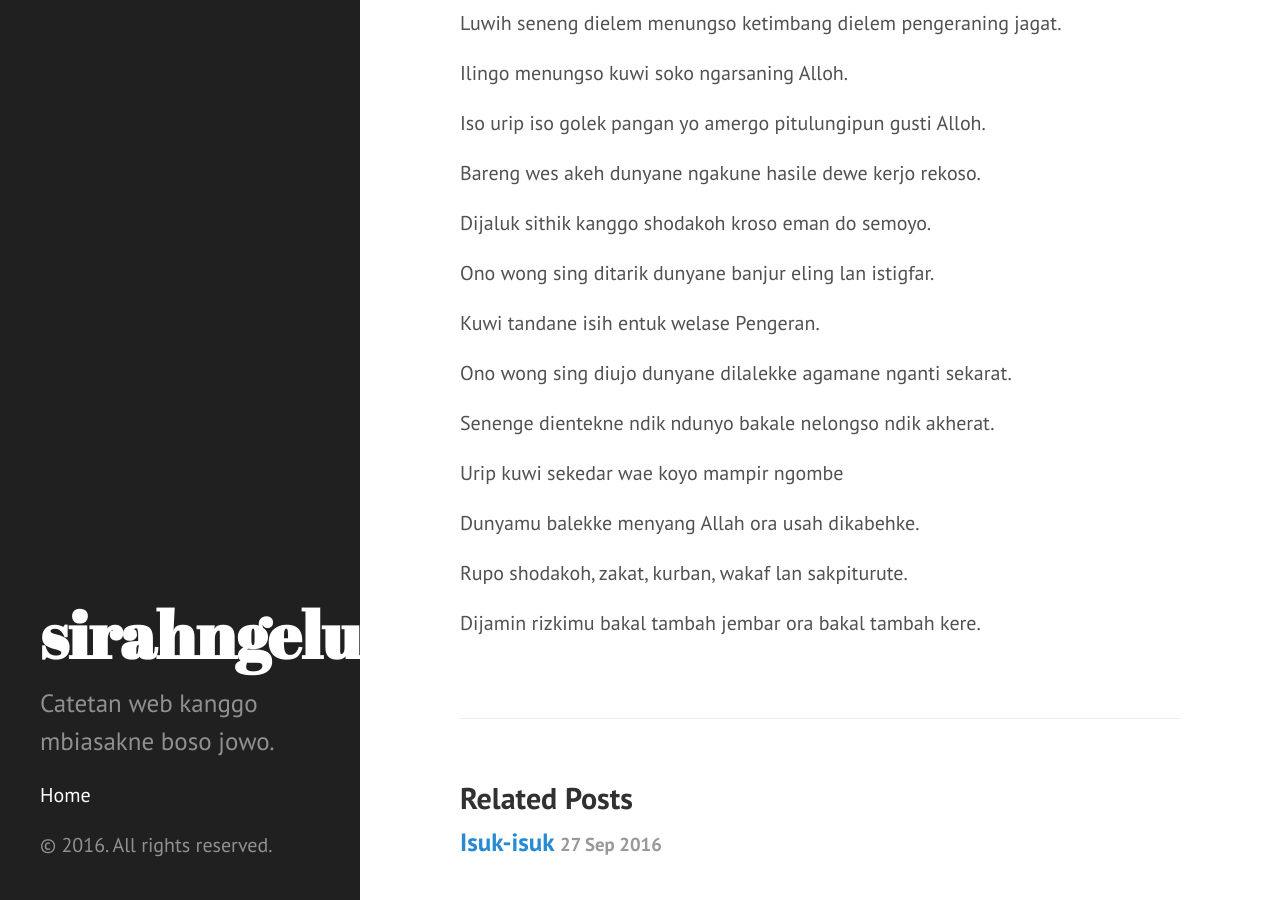
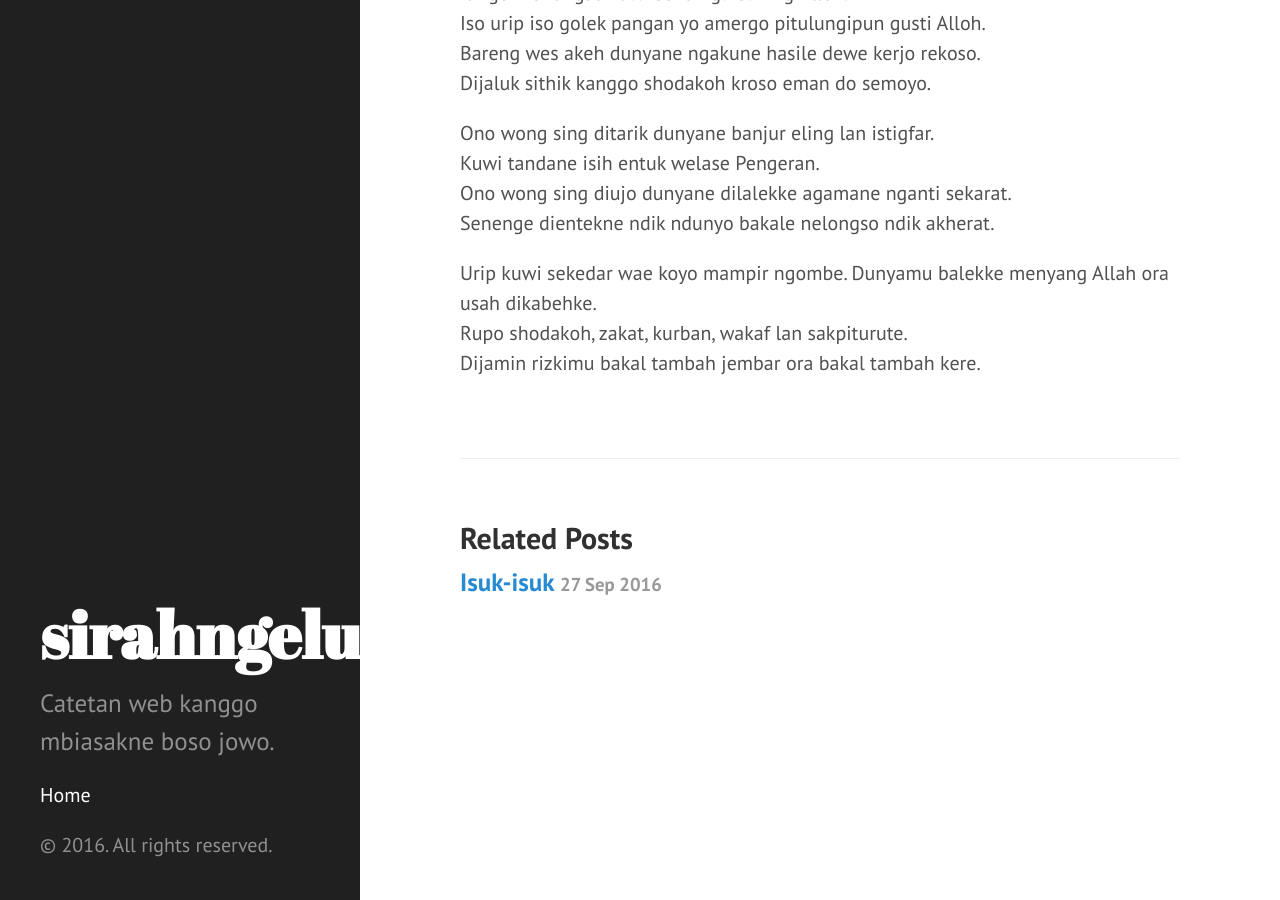
Before and after one commit to sirahngelu/sirahngelu.github.io, a Jekyll site: the page built from _posts/2016-09-28-tengah-wengi.markdown, in a window 1280 px wide and 900 px high, scrolled down 482 px. Built offline with Jekyll 4.4.1, drawn with Linux system fonts in a browser that asks for light colours.

```diff
--- a/_posts/2016-09-28-tengah-wengi.markdown
+++ b/_posts/2016-09-28-tengah-wengi.markdown
@@ -6,41 +6,27 @@ title: Tengah wengi
 Nglilir tengah wengi parak isuk.
 Swarane rekaman dalang soko sonsistem, tekan kamar krungu.
 Nginguk njobo lampu padhang koyo-koyo akeh tamu.
-
 Padahal sing nduwe hajat yo wes podho turu.
 
 
 Metu duwit pirang-pirang kanggo hajatan ora ono pitungan.
-
 Ditari kurban ben tahun isih semoyo rong taun ngkas.
-
 Padahal duwit kanggo hajatan, sapi sepuluh budhal.
 
 Luwih seneng dielem menungso ketimbang dielem pengeraning jagat.
-
-
 Ilingo menungso kuwi soko ngarsaning Alloh.
-
 Iso urip iso golek pangan yo amergo pitulungipun gusti Alloh.
-
 Bareng wes akeh dunyane ngakune hasile dewe kerjo rekoso.
-
 Dijaluk sithik kanggo shodakoh kroso eman do semoyo.
 
 
 Ono wong sing ditarik dunyane banjur eling lan istigfar.
-
 Kuwi tandane isih entuk welase Pengeran.
-
 Ono wong sing diujo dunyane dilalekke agamane nganti sekarat.
-
 Senenge dientekne ndik ndunyo bakale nelongso ndik akherat.
 
 
-Urip kuwi sekedar wae koyo mampir ngombe
-
+Urip kuwi sekedar wae koyo mampir ngombe.
 Dunyamu balekke menyang Allah ora usah dikabehke.
-
 Rupo shodakoh, zakat, kurban, wakaf lan sakpiturute.
-
 Dijamin rizkimu bakal tambah jembar ora bakal tambah kere.
```
